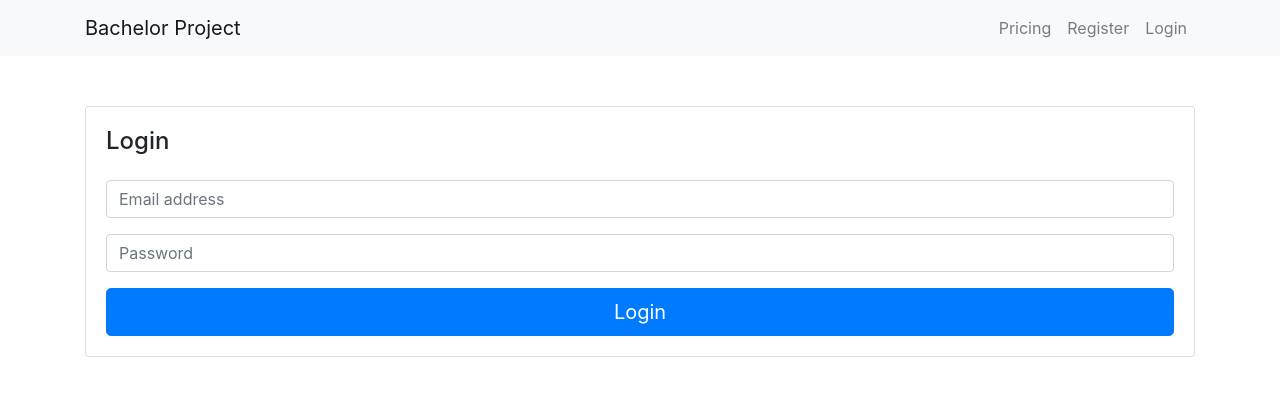
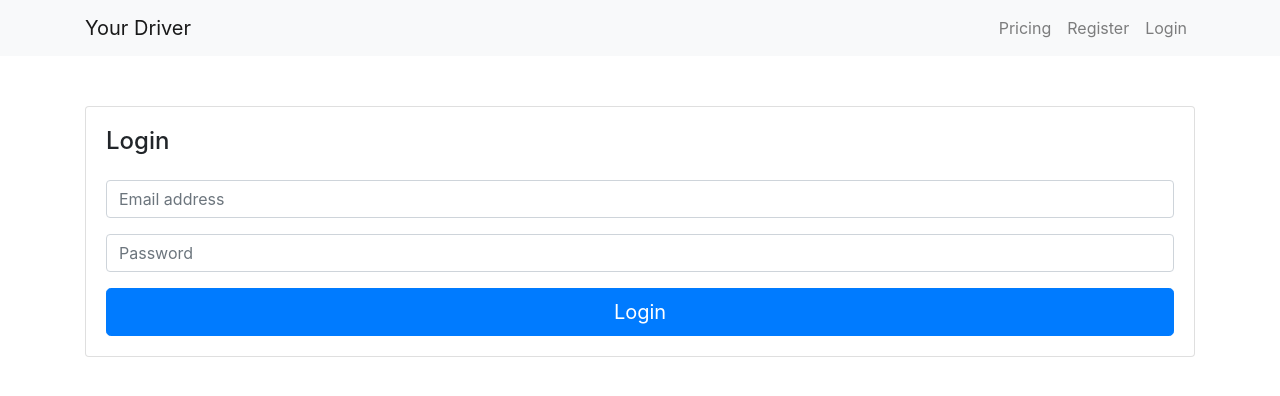
Before and after one commit to cs-bachelor-project/company-client, a Vue app: page /login in a window 1280 px wide. Shown: the top 396 px of the page. Built offline with nearby package versions, Linux system fonts and the light colour scheme; no server answers.

Commit message:
Your Driver

```diff
--- a/src/App.vue
+++ b/src/App.vue
@@ -2,7 +2,7 @@
   <div id="app">
     <nav class="navbar navbar-expand-lg navbar-light bg-light">
       <div class="container">
-        <router-link :to="{name: 'index'}" class="navbar-brand">Bachelor Project</router-link>
+        <router-link :to="{name: 'index'}" class="navbar-brand">Your Driver</router-link>
         <button class="navbar-toggler" type="button" data-toggle="collapse" data-target="#navbarCollapse" aria-controls="navbarCollapse" aria-expanded="false" aria-label="Toggle navigation">
           <span class="navbar-toggler-icon"></span>
         </button>
```
